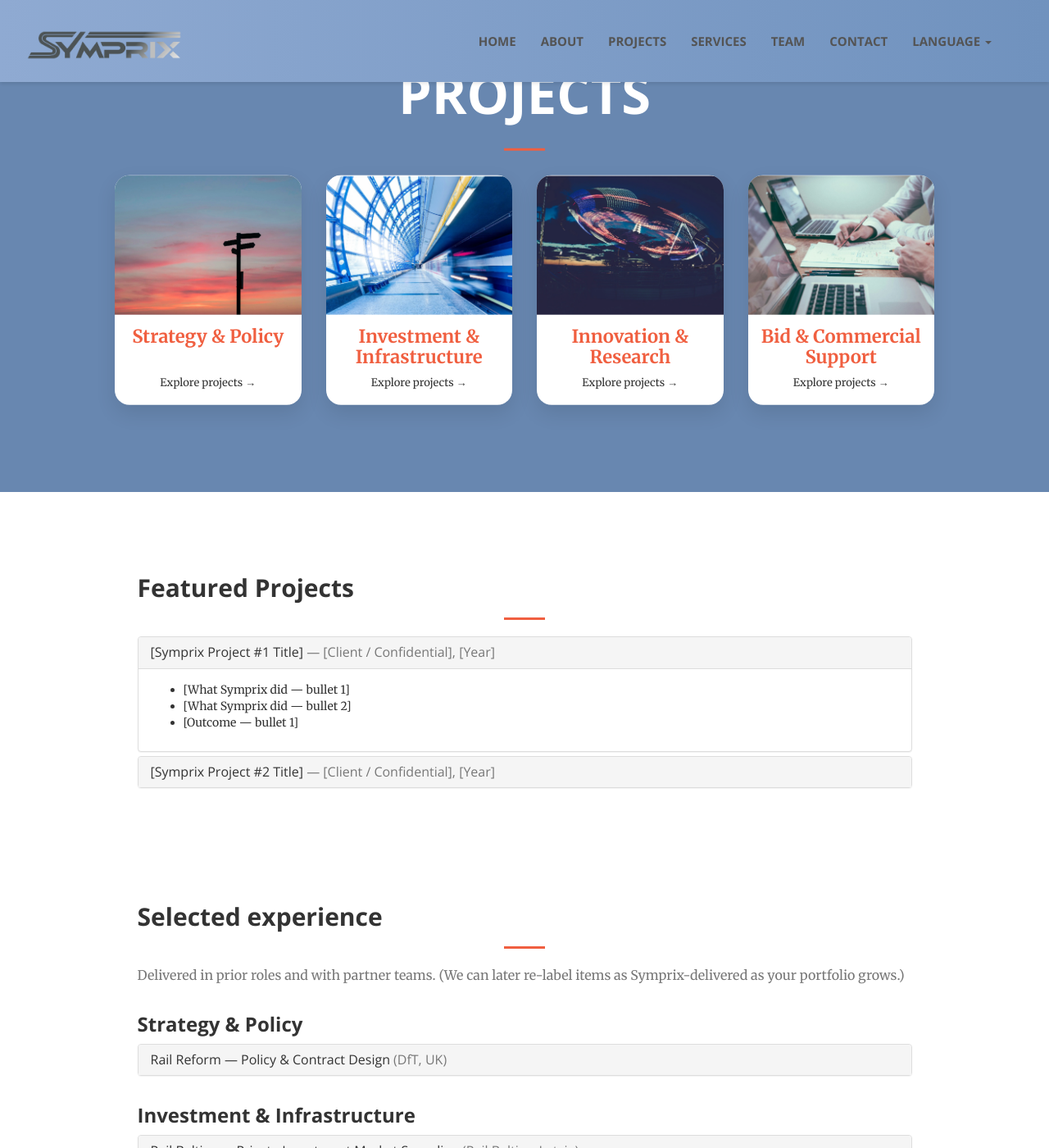
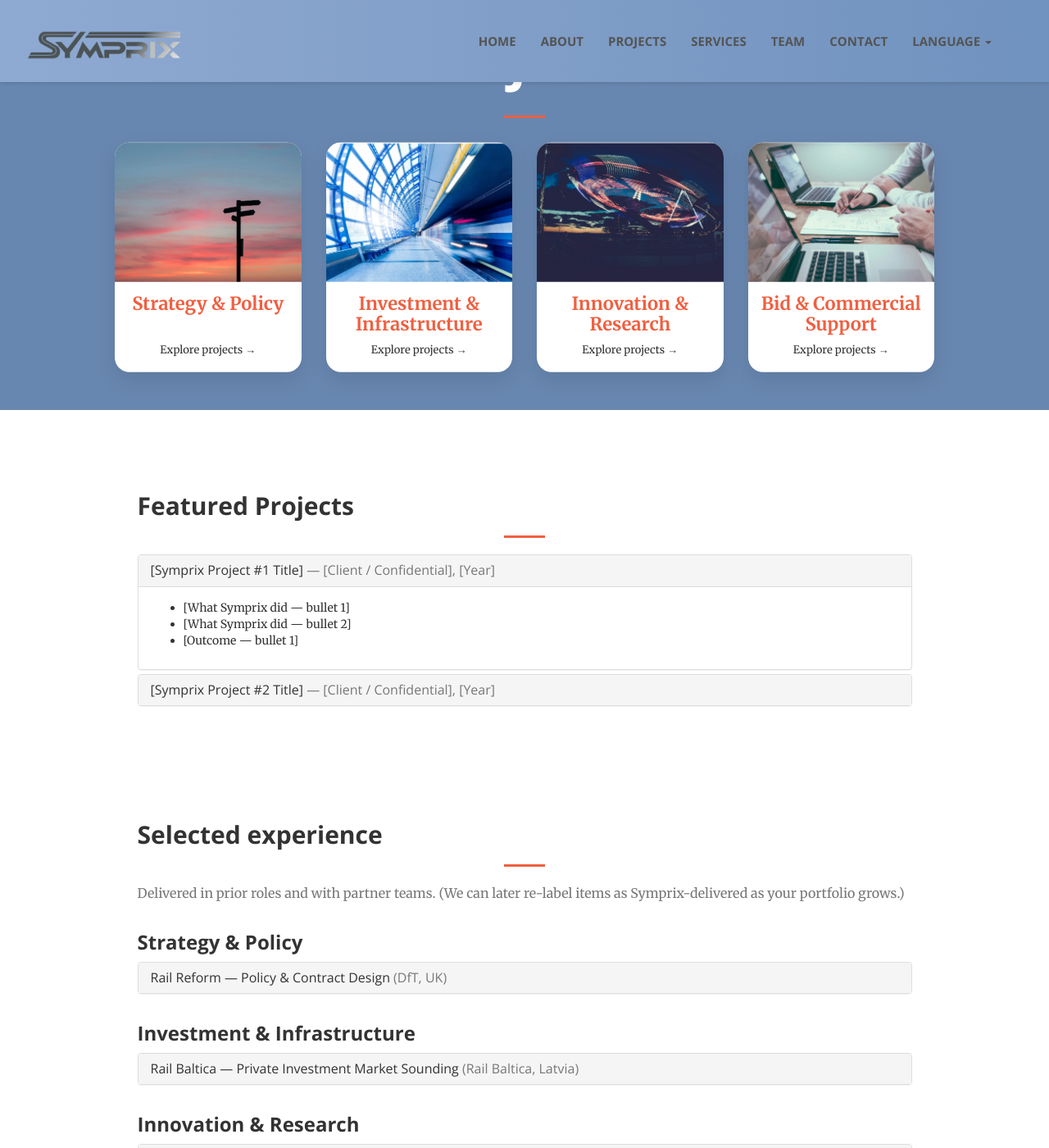
Before and after one commit to CD-Symprix/symprix, a Jekyll site: the page projects.html, which Jekyll copies as it is, in a window 1280 px wide and 1400 px high. Shown: the whole window at 82% size. Built offline with Jekyll 4.4.1, drawn with Linux system fonts in a browser that asks for light colours.

Commit message:
Reduce padding-top for projects hero section

```diff
--- a/projects.html
+++ b/projects.html
@@ -135,7 +135,7 @@
 
     header.masthead.projects-hero {
       min-height: 0 !important;           /* override template vh/min-height logic */
-      padding-top: 140px !important;
+      padding-top: 40px !important;
       padding-bottom: 360px !important;    /* start here */
     }
 
```
